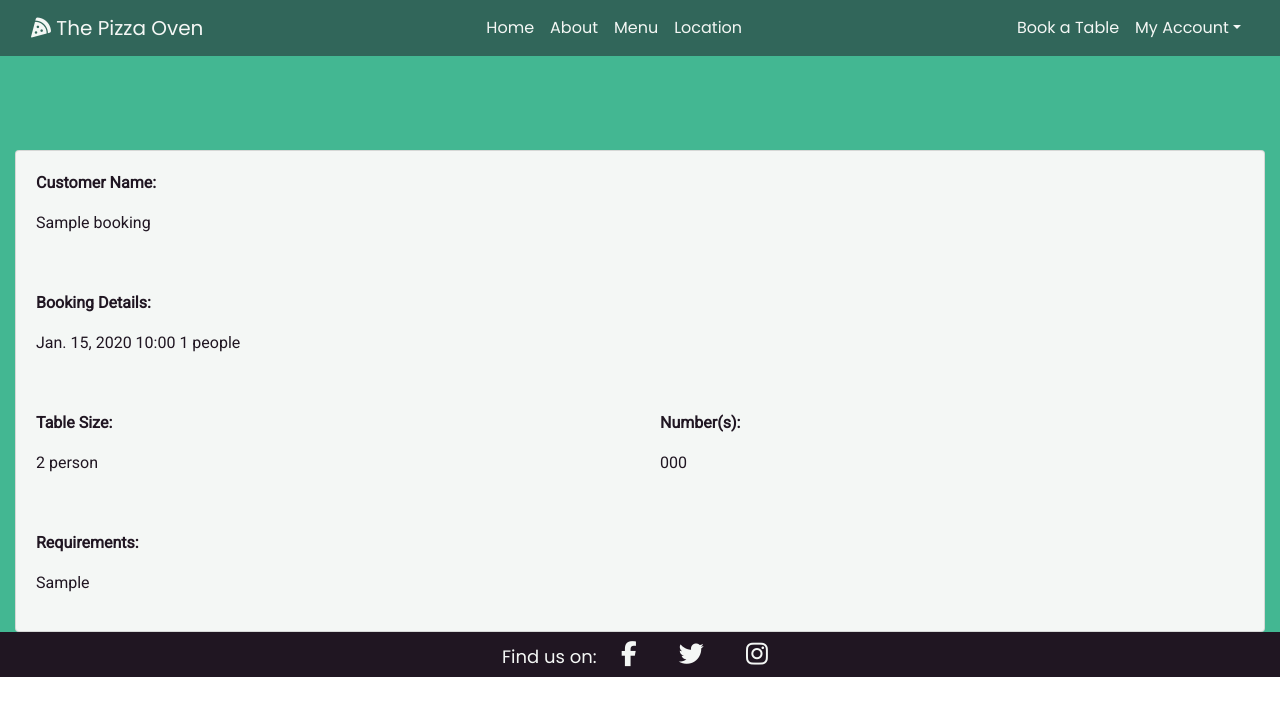
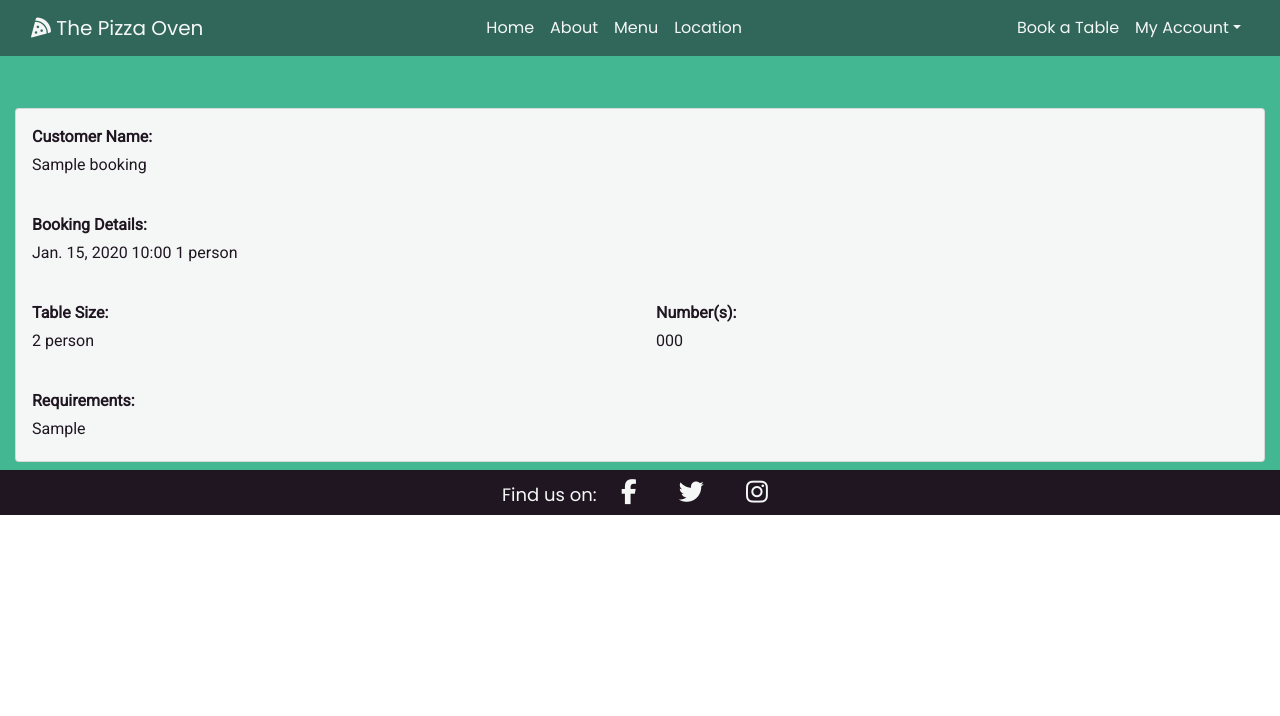
Before and after one commit to Stephanie-Ash/the-pizza-oven, a Django app: page /bookings/manage_bookings in a window 1280 px wide. Shown: the top 716 px of the page. Run offline with Django 3.2, Linux system fonts and the light colour scheme; a user stored in the database is signed in; tables that the repository leaves empty hold one stand-in row (values such as "Sample post"); some libraries are stand-ins or nearby versions.

Commit message:
Style manage bookings page for smallest screens

```diff
--- a/bookings/templates/bookings/manage_bookings.html
+++ b/bookings/templates/bookings/manage_bookings.html
@@ -5,38 +5,39 @@
     <div class="row">
         <div class="col-12 manage-bookings">
             {% for booking in bookings %}
-            <div class="card txt-dark bg-color-manage-cards">
+            <div class="card txt-dark bg-color-manage-cards my-2">
                 <div class="row no-gutters">
                     <div class="col-12">
-                        <div class="card-body">
-                            <p><strong>Customer Name:</strong></p>
-                            <p>{{ booking.name }}</p>
+                        <div class="card-body p-3">
+                            <p class="mb-1"><strong>Customer Name:</strong></p>
+                            <p class="mb-1">{{ booking.name }}</p>
                         </div>
                     </div>
                     <div class="col-12">
-                        <div class="card-body">
-                            <p><strong>Booking Details:</strong></p>
-                            <p>{{ booking.date }} {{ booking.time|time:"H:i" }} {{ booking.party_size }} people</p>
+                        <div class="card-body p-3">
+                            <p class="mb-1"><strong>Booking Details:</strong></p>
+                            <p class="mb-1">{{ booking.date }} {{ booking.time|time:"H:i" }} {{ booking.party_size }}
+                                {% if booking.party_size == 1%}person{% else %}people{% endif %}</p>
                         </div>
                     </div>
                     <div class="col-6">
-                        <div class="card-body">
-                            <p><strong>Table Size:</strong></p>
+                        <div class="card-body p-3">
+                            <p class="mb-1"><strong>Table Size:</strong></p>
                             {% for table in booking.tables.all %}
-                            <p>{{ table.size }} person</p>
+                            <p class="mb-1">{{ table.size }} person</p>
                             {% endfor %}
                         </div>
                     </div>
                     <div class="col-6">
-                        <div class="card-body">
-                            <p><strong>Number(s):</strong></p>
-                            <p>{{ booking.table_numbers }}</p>
+                        <div class="card-body p-3">
+                            <p class="mb-1"><strong>Number(s):</strong></p>
+                            <p class="mb-1">{{ booking.table_numbers }}</p>
                         </div>
                     </div>
                     <div class="col-12">
-                        <div class="card-body">
-                            <p><strong>Requirements:</strong></p>
-                            <p>{{ booking.special_requirements }}</p>
+                        <div class="card-body p-3">
+                            <p class="mb-1"><strong>Requirements:</strong></p>
+                            <p class="mb-1">{{ booking.special_requirements }}</p>
                         </div>
                     </div>
                 </div>
--- a/static/css/style.css
+++ b/static/css/style.css
@@ -258,7 +258,7 @@ iframe {
 /* ---------------manage_bookings.html--------------- */
 
 .manage-bookings {
-    margin-top: 150px;
+    margin-top: 100px;
 }
 
 /* -------------------Media queries------------------ */
```
